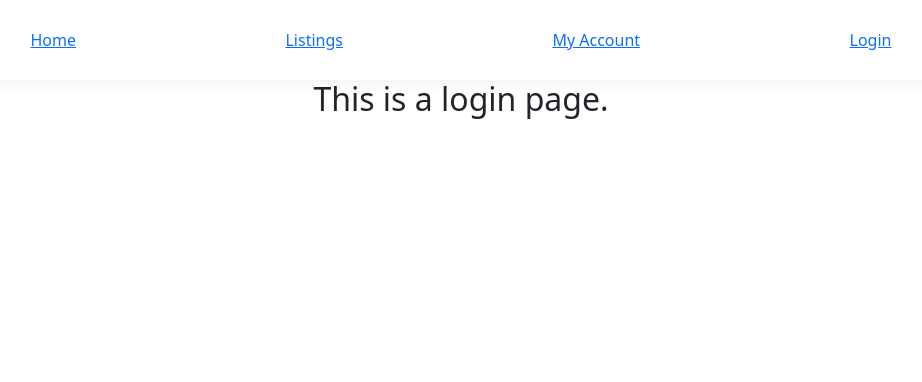
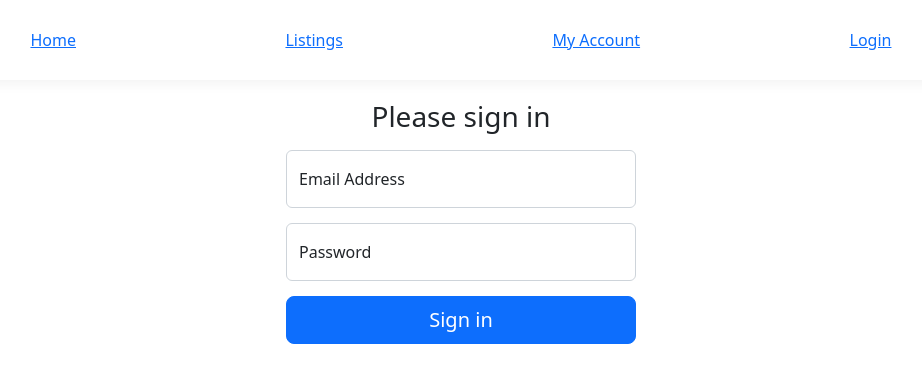
Before and after one commit to lex-kort/s3-roomies-frontend, a React (Create React App) app in the folder sh-frontend/: page /login in a window 1280 px wide. Shown: the top 382 px of the page, without its empty margins (179-1101 px from the left). Built offline with nearby package versions, Linux system fonts and the light colour scheme.

Commit message:
- Add login page - Refactor listing filtering

```diff
--- a/sh-frontend/src/components/FilterMenu.css
+++ b/sh-frontend/src/components/FilterMenu.css
@@ -1,7 +1,7 @@
-.sidebar {
+.form-filters {
     background-color: pink;
-    position: relative;
+    /* position: relative;
     width: 100%;
     max-width: 350px;
-    height: 100%;
+    height: 100%; */
 }
--- a/sh-frontend/src/components/FilterMenu.js
+++ b/sh-frontend/src/components/FilterMenu.js
@@ -3,9 +3,13 @@ import './FilterMenu.css';
 
 function FilterMenu( {applyFilter} ){
     return (
-        <div className="sidebar">
-            <button onClick={applyFilter}>Apply filter</button>
-        </div>
+        <form className="form-filters">
+            <div className="mb-3">
+                <input className="form-check-input" type="checkbox" value="" id="flexCheckDefault"/>
+                <label className="form-check-label" htmlFor="flexCheckDefault">Default Checkbox</label>
+            </div>
+            <button type="button" onClick={applyFilter}>Apply filter</button>
+        </form>
     )
 }
 
--- a/sh-frontend/src/pages/Details.js
+++ b/sh-frontend/src/pages/Details.js
@@ -2,7 +2,7 @@ import React, { useState, useEffect } from 'react';
 import { useParams } from 'react-router-dom';
 
 // Services
-import ListingCRUD from '../services/crud/ListingCRUD';
+import ListingCRUD from '../services/ListingCRUD';
 
 // Styling
 import "./Details.css";
--- a/sh-frontend/src/pages/Listings.js
+++ b/sh-frontend/src/pages/Listings.js
@@ -4,7 +4,7 @@ import { Link } from 'react-router-dom';
 import "./Listings.css";
 
 // Services
-import ListingCRUD from '../services/crud/ListingCRUD';
+import ListingCRUD from '../services/ListingCRUD';
 
 // Components
 import FilterMenu from '../components/FilterMenu';
@@ -14,11 +14,12 @@ function Listings(){
 
     const applyFilter = () => {
         (async () => {
-            const result = await ListingCRUD.getFilteredListings({
-                params : {
-                    pets: false
+            const result = await ListingCRUD.getFilteredListings(
+                {
+                    minArea : 16,
+                    pets : false,
                 }
-            });
+            );
             setListings(result.data);
         })();
     }
--- /dev/null
+++ b/sh-frontend/src/pages/Login.css
@@ -0,0 +1,10 @@
+.form-signin{
+    width: 100%;
+    max-width: 350px;
+    margin: 0 auto;
+    margin-top: 20px;
+}
+
+.form-floating{
+    margin: 15px 0;
+}
--- a/sh-frontend/src/pages/Login.js
+++ b/sh-frontend/src/pages/Login.js
@@ -1,8 +1,20 @@
-function Login(){
+import React from "react";
+import './Login.css';
+
+function Login( { login } ){
     return(
-        <>
-            <h2>This is a login page.</h2>
-        </>
+        <form className="form-signin" onSubmit={login}>
+            <h1 className="h3 mb-3 fw-normal">Please sign in</h1>
+            <div className="form-floating">
+                <input id="floatingInput" className="form-control" type="email" placeholder="name@example.com" />
+                <label id="floatingInput">Email Address</label>
+            </div>
+            <div className="form-floating">
+                <input id="floatingPassword" className="form-control" type="password" placeholder="password" />
+                <label id="floatingPassword">Password</label>
+            </div>
+            <button className="w-100 btn btn-lg btn-primary" type="submit">Sign in</button>
+        </form>
     )
 }
 
--- a/sh-frontend/src/services/BaseURL.js
+++ /dev/null
@@ -1,8 +0,0 @@
-import axios from "axios";
-
-const url =
-    axios.create({
-        baseURL : "http://localhost:8080/api"
-    })
-
-export default url;
--- /dev/null
+++ b/sh-frontend/src/services/ListingCRUD.js
@@ -0,0 +1,25 @@
+import connection from "./utils/BaseURL.js";
+
+const compURL = "/listings";
+
+const getActiveListings = () => {
+    return connection.get(compURL);
+};
+
+const getFilteredListings = ( data ) => {
+    return connection.post(compURL, null, {
+        params : data
+    });
+}
+
+const getListing = id => {
+    return connection.get(compURL + "/" + id)
+}
+
+const ListingCRUD = {
+    getActiveListings,
+    getFilteredListings,
+    getListing
+};
+
+export default ListingCRUD;
--- a/sh-frontend/src/services/crud/ListingCRUD.js
+++ /dev/null
@@ -1,23 +0,0 @@
-import url from "../BaseURL.js";
-
-const compURL = "/listings";
-
-const getActiveListings = () => {
-    return url.get(compURL);
-};
-
-const getFilteredListings = data => {
-    return url.get(compURL, data);
-};
-
-const getListing = id => {
-    return url.get(compURL + "/" + id)
-}
-
-const ListingCRUD = {
-    getActiveListings,
-    getFilteredListings,
-    getListing
-};
-
-export default ListingCRUD;
--- /dev/null
+++ b/sh-frontend/src/services/utils/BaseURL.js
@@ -0,0 +1,7 @@
+import axios from "axios";
+
+const connection = axios.create({
+    baseURL : "http://localhost:8080/api"
+})
+
+export default connection;
```
Also changed, not shown: 1 other file (tests, documents, lock files or other folders).
